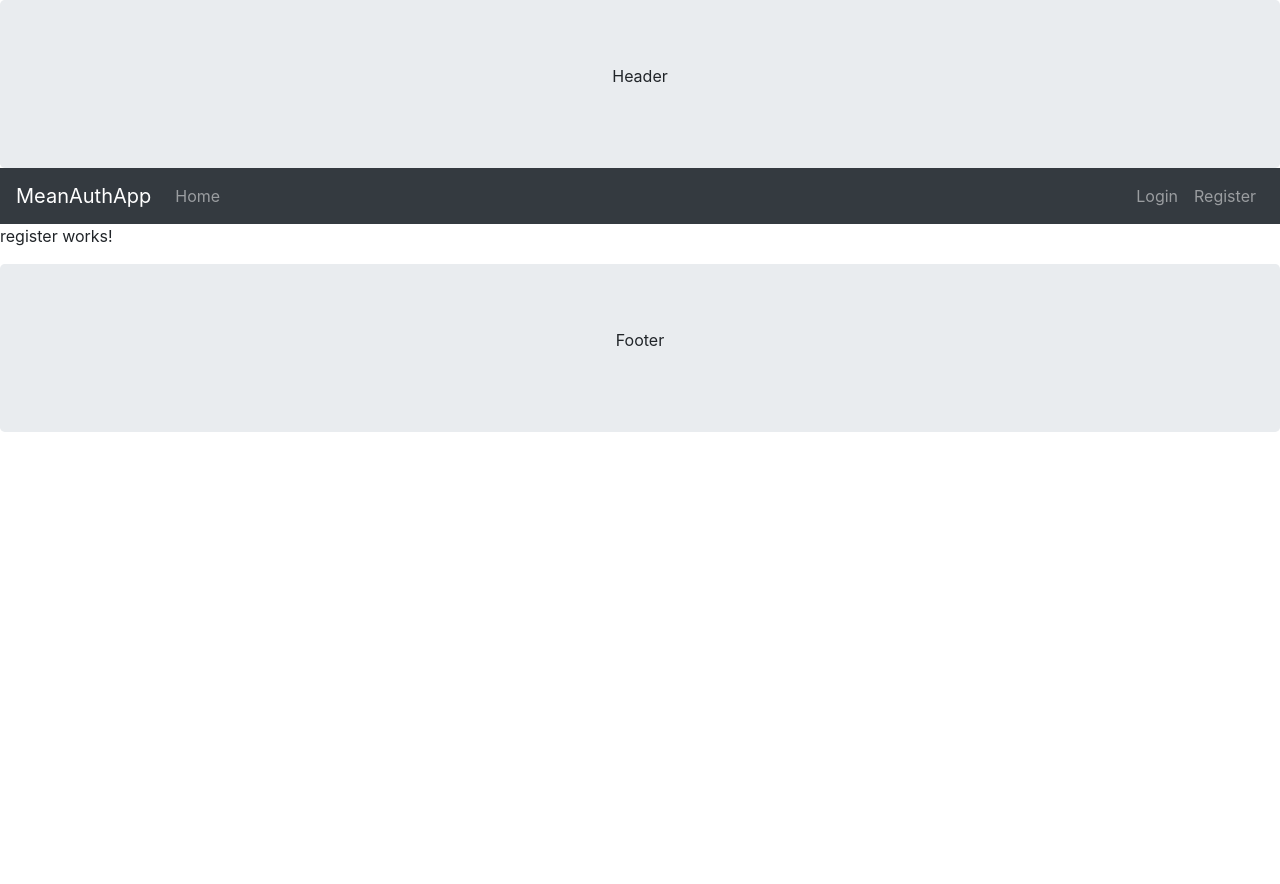
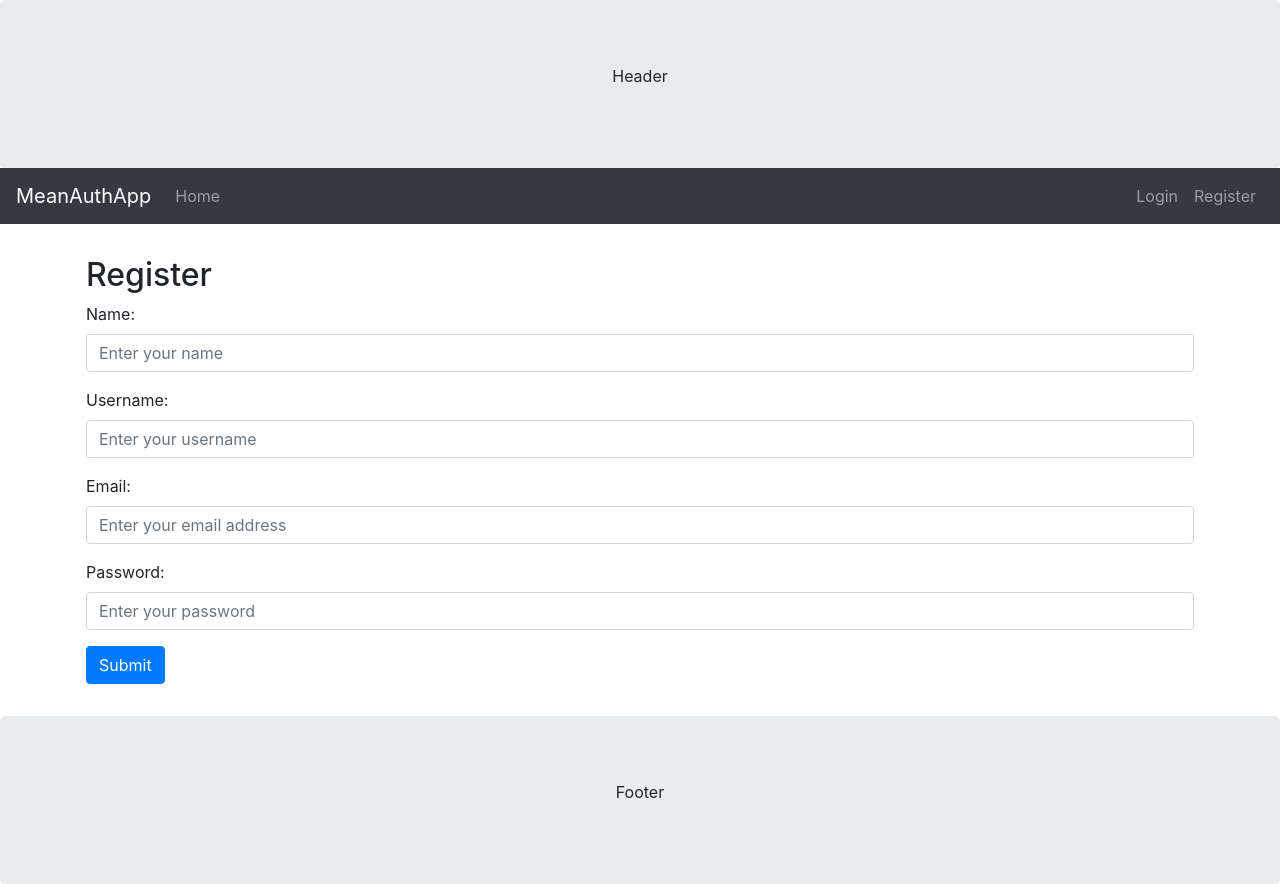
Before and after one commit to He-Wolf/MEANAuth_App, an Angular app in the folder angular-src/: page /register in a window 1280 px wide. Before the commit the page ends 800 px from the top, so only its background shows below. Built offline with nearby package versions, Linux system fonts and the light colour scheme.

Commit message:
start of form validation

```diff
--- a/angular-src/src/app/app.module.ts
+++ b/angular-src/src/app/app.module.ts
@@ -13,6 +13,8 @@ import { DashboardComponent } from './dashboard/dashboard.component';
 import { ProfileComponent } from './profile/profile.component';
 import { FooterComponent } from './footer/footer.component';
 import { HeaderComponent } from './header/header.component';
+
+import { ValidateService } from './validate.service';
 
 const appRoutes: Routes = [
   {path: '', component: HomeComponent},
@@ -40,7 +42,7 @@ const appRoutes: Routes = [
     HttpClientModule,
     RouterModule.forRoot(appRoutes)
   ],
-  providers: [],
+  providers: [ValidateService],
   bootstrap: [AppComponent]
 })
 export class AppModule { }
--- a/angular-src/src/app/register/register.component.html
+++ b/angular-src/src/app/register/register.component.html
@@ -1 +1,26 @@
-<p>register works!</p>
+<div class="container p-3 my-3">
+    <div class="row">
+        <div class="col">
+            <h2>Register</h2>
+            <form (submit)="onRegisterSubmit()">
+                <div class="form-group">
+                  <label>Name:</label>
+                  <input type="text" [(ngModel)]="name" class="form-control" placeholder="Enter your name" name="name">
+                </div>
+                <div class="form-group">
+                  <label>Username:</label>
+                  <input type="text" [(ngModel)]="username" class="form-control" placeholder="Enter your username" name="username">
+                </div>
+                <div class="form-group">
+                    <label>Email:</label>
+                    <input type="email" [(ngModel)]="email" class="form-control" placeholder="Enter your email address" name="email">
+                  </div>
+                <div class="form-group">
+                    <label>Password:</label>
+                    <input type="password" [(ngModel)]="password" class="form-control" placeholder="Enter your password" name="password">
+                </div>
+                <button type="submit" class="btn btn-primary">Submit</button>
+              </form>
+        </div>
+    </div>
+</div>
--- a/angular-src/src/app/register/register.component.ts
+++ b/angular-src/src/app/register/register.component.ts
@@ -6,10 +6,22 @@ import { Component, OnInit } from '@angular/core';
   styleUrls: ['./register.component.css']
 })
 export class RegisterComponent implements OnInit {
+  name: String;
+  username: String;
+  email: String;
+  password: String;
 
   constructor() { }
 
   ngOnInit() {
   }
 
+  onRegisterSubmit() {
+    const user = {
+      name: this.name,
+      username: this.username,
+      email: this.email,
+      password: this.password,
+    }
+  }
 }
--- /dev/null
+++ b/angular-src/src/app/validate.service.ts
@@ -0,0 +1,9 @@
+import { Injectable } from '@angular/core';
+
+@Injectable({
+  providedIn: 'root'
+})
+export class ValidateService {
+
+  constructor() { }
+}
```
Also changed, not shown: 2 other files (tests, documents, lock files or other folders).
